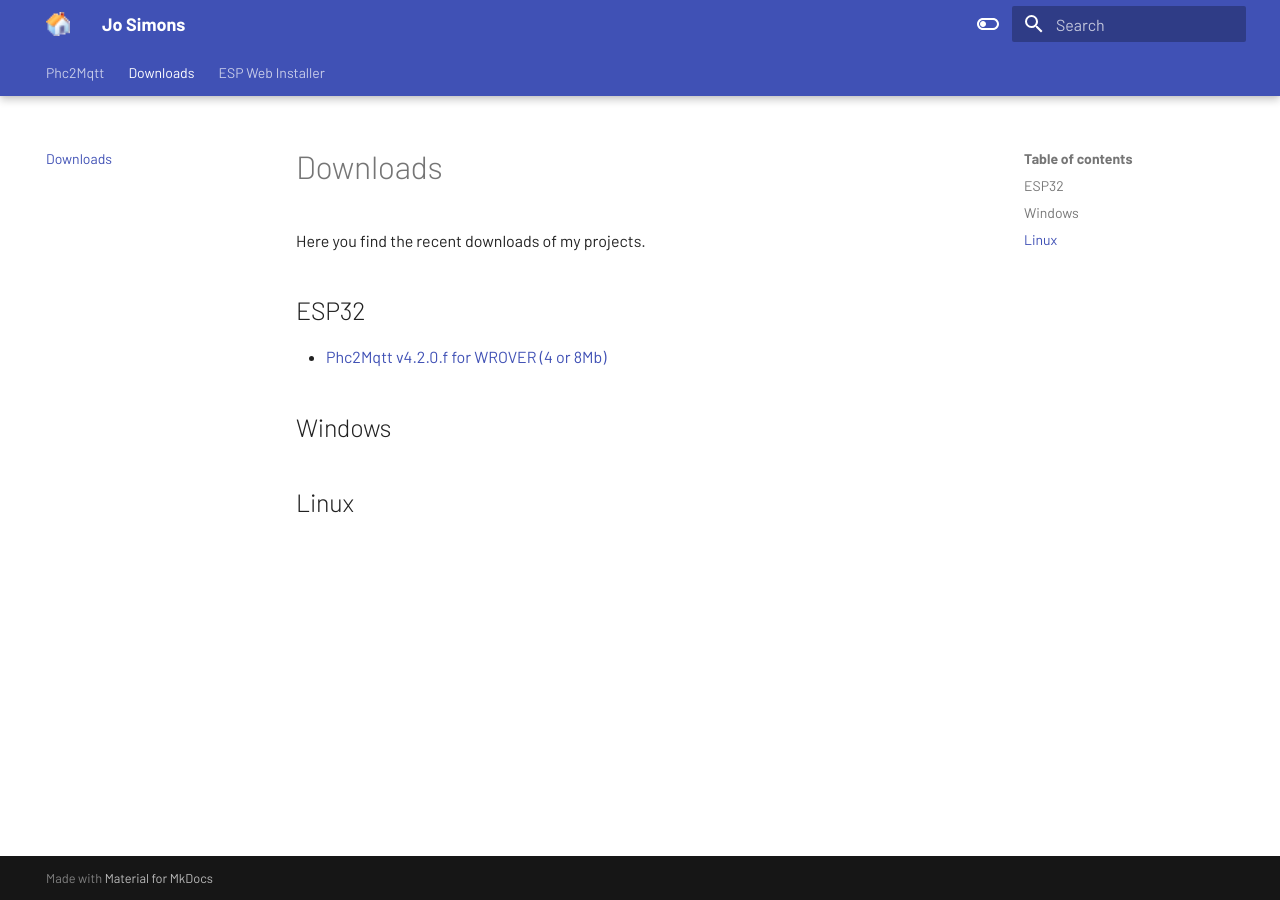
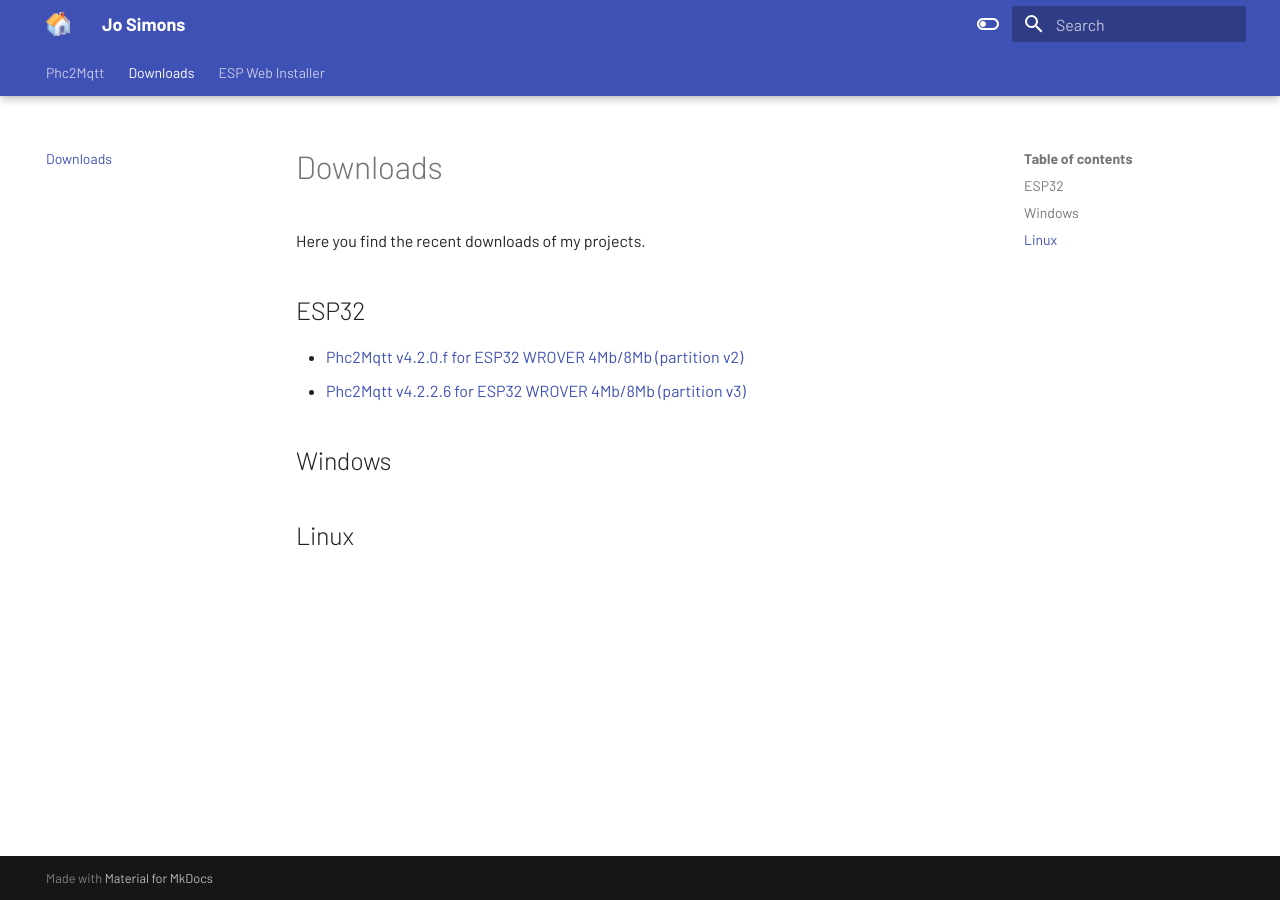
Before and after one commit to sim0njo/docu, an MkDocs documentation site: the page built from docs/Downloads.md, in a window 1280 px wide. Built offline with MkDocs 1.6.1 and Material for MkDocs 9.7.7, drawn with Linux system fonts in a browser that asks for light colours.

Commit message:
Update to latest

```diff
--- a/docs/Downloads.md
+++ b/docs/Downloads.md
@@ -5,7 +5,8 @@ description: Downloads
 Here you find the recent downloads of my projects.
 
 ##ESP32
-- [Phc2Mqtt v4.2.0.f for WROVER (4 or 8Mb)](https://sim0njo.github.io/install/e32Phc2Mqtt4Mb/e32P2M-4Mb-pV2-v4.2.0.f.bin)
+- [Phc2Mqtt v4.2.0.f for ESP32 WROVER 4Mb/8Mb (partition v2)](https://sim0njo.github.io/install/e32Phc2Mqtt4Mb/e32P2M-4Mb-pV2-v4.2.0.f.bin)
+- [Phc2Mqtt v4.2.2.6 for ESP32 WROVER 4Mb/8Mb (partition v3)](https://sim0njo.github.io/install/e32Phc2Mqtt4Mb/e32P2M-4Mb-pV3-v4.2.2.6.bin)
 
 ##Windows
 
```
